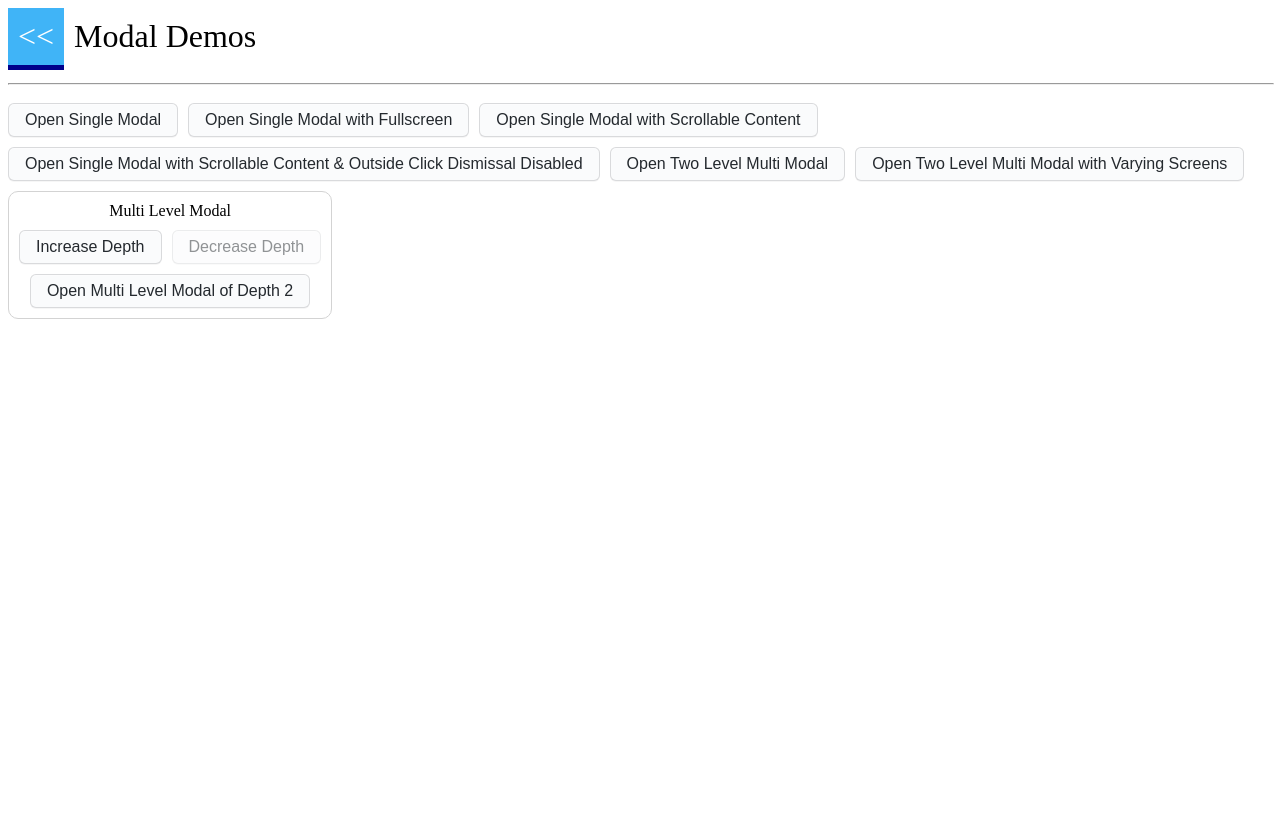
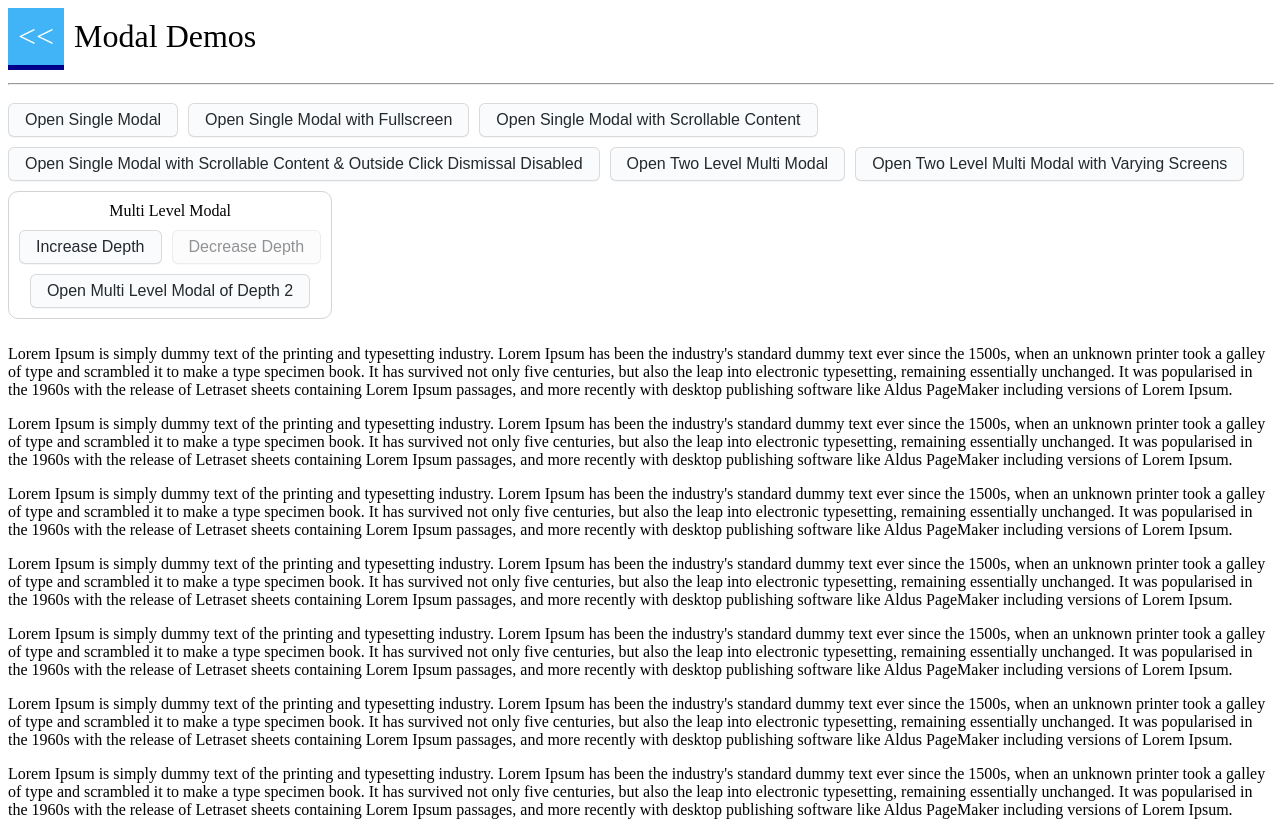
Before and after one commit to contra/contra-interview-assessment, a Next.js app in the folder frontend/: page /demos/modals in a window 1280 px wide. Shown: the top 821 px of the page. Before the commit the page ends 800 px from the top, so only its background shows below. Built offline with nearby package versions, Linux system fonts and the light colour scheme.

Commit message:
Improve overall demo and added Assessment README

```diff
--- a/frontend/src/pages/demos/modals.tsx
+++ b/frontend/src/pages/demos/modals.tsx
@@ -1,7 +1,7 @@
 import Modal from '@/component/modal/Modal';
 import Link from 'next/link';
 import { NextPage } from 'next/types';
-import { createContext, useContext, useEffect, useState } from 'react';
+import { CSSProperties, createContext, useContext, useEffect, useState } from 'react';
 
 const Lorem = `Lorem Ipsum is simply dummy text of the printing and typesetting industry.
 Lorem Ipsum has been the industry's standard dummy text ever since the 1500s,
@@ -9,6 +9,13 @@ when an unknown printer took a galley of type and scrambled it to make a type sp
 It has survived not only five centuries, but also the leap into electronic typesetting, remaining essentially unchanged.
 It was popularised in the 1960s with the release of Letraset sheets containing Lorem Ipsum passages,
 and more recently with desktop publishing software like Aldus PageMaker including versions of Lorem Ipsum.`
+
+const InLineStyle: CSSProperties = {
+    position: 'sticky',
+    top: 0,
+    zIndex: 1,
+    background: 'white'
+}
 
 const useModalHandlers = () => {
     const [open, setOpen] = useState(false)
@@ -275,6 +282,7 @@ const DynamicMultiLevelModal = () => {
 const Modals: NextPage = () => {
     return (
         <div className='vertical-flex'>
+            <div className='vertical-flex' style={InLineStyle}>
                 <div className='horizontal-flex'>
                     <Link href='/demos'>
                         <a
@@ -288,6 +296,7 @@ const Modals: NextPage = () => {
                     <span className='font-large'>Modal Demos</span>
                 </div>
                 <hr />
+            </div>
             <div className='horizontal-flex wrap-flex'>
                 <SingleModal />
                 <SingleModalWithFullscreen />
@@ -298,6 +307,15 @@ const Modals: NextPage = () => {
                 <span className='fill-width'>
                     <DynamicMultiLevelModal />
                 </span>
+                <div>
+                    {
+                        Array(10)
+                            .fill(Lorem)
+                            .map(
+                                (paragraph, index) => <p key={`${index}-${Math.random() * 10}`}>{paragraph}</p>
+                            )
+                    }
+                </div>
             </div>
         </div>
     )
--- a/frontend/src/styles/modal.css
+++ b/frontend/src/styles/modal.css
@@ -8,6 +8,7 @@
     display: flex;
     justify-content: center;
     align-items: center;
+    z-index: 1000;
 }
 
 .modal__body {
```
Also changed, not shown: 1 other file (tests, documents, lock files or other folders). Lines whose indentation alone changed are shown as unchanged.
